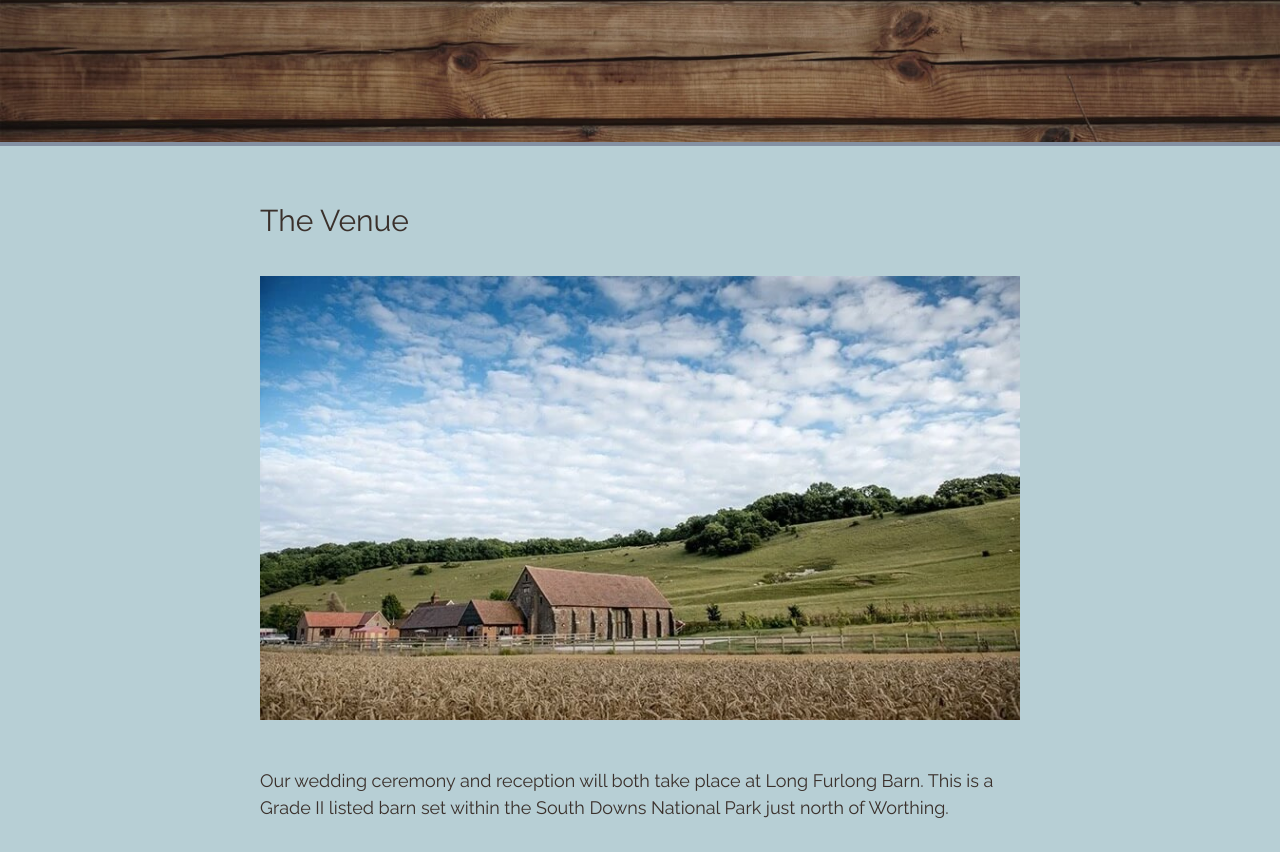
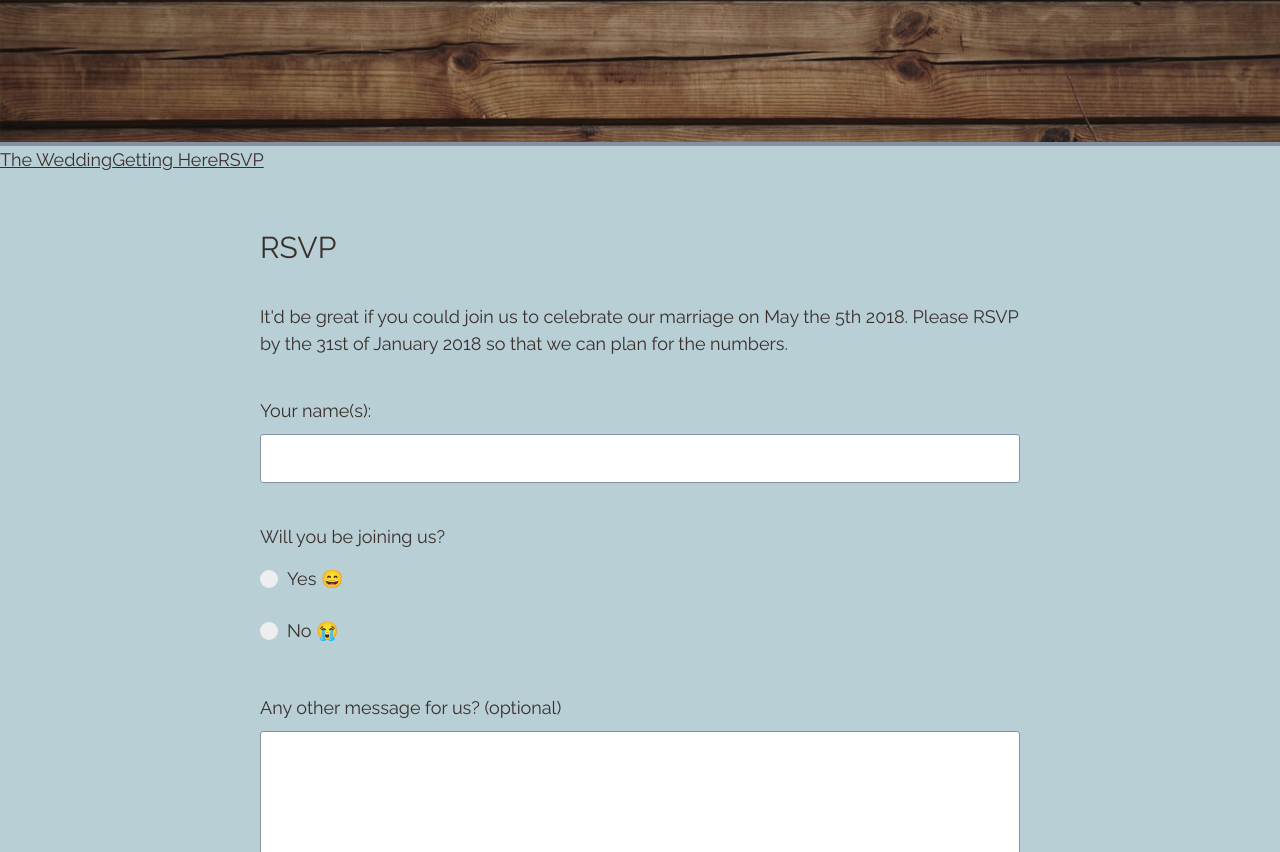
Before and after one commit to adrianosmond/isabelwedding, a React (Create React App) app: page /rsvp in a window 1280 px wide. Shown: the part 508-1360 px from the top of the page. Built offline with nearby package versions, Linux system fonts and the light colour scheme; a web font is replaced by a local one.

Commit message:
Began to split the page into different sections

```diff
--- a/package.json
+++ b/package.json
@@ -4,7 +4,8 @@
   "private": true,
   "dependencies": {
     "react": "^15.6.1",
-    "react-dom": "^15.6.1"
+    "react-dom": "^15.6.1",
+    "react-router-dom": "^4.2.2"
   },
   "devDependencies": {
     "react-scripts": "1.0.11"
--- a/src/App.css
+++ b/src/App.css
@@ -134,6 +134,13 @@ a {
   font-size: 30px;
 }
 
+.page-body__heading--secondary {
+	margin-top: 40px;
+	margin-bottom: -40px;
+  line-height: 1;
+  font-size: 24px;
+}
+
 .page-body__heading:not(:first-child) {
 	margin-top: 80px;
 }
--- a/src/App.js
+++ b/src/App.js
@@ -1,11 +1,19 @@
 import React, { Component } from 'react';
+import {
+  BrowserRouter as Router,
+  Route
+} from 'react-router-dom';
+
+import Tabs from './components/Tabs';
+import TheWedding from './components/TheWedding';
+import GettingHere from './components/GettingHere';
 import RSVPForm from './components/RSVPForm';
-import GettingHere from './components/GettingHere';
 import './App.css';
 
 class App extends Component {
   render() {
     return (
+      <Router>
         <div className="page">
           <div className="page-header">
             <div className="content">
@@ -22,13 +30,13 @@ class App extends Component {
             </div>
           </div>
           <div className="page-body">
-          <div className="content">
-            <GettingHere />
-            <RSVPForm />
+            <Tabs />
+            <Route exact path="/" component={TheWedding}/>
+            <Route path="/getting-here" component={GettingHere}/>
+            <Route path="/rsvp" component={RSVPForm}/>
           </div>
         </div>
-      </div>
-
+      </Router>
     );
   }
 }
--- a/src/components/GettingHere/index.js
+++ b/src/components/GettingHere/index.js
@@ -4,28 +4,13 @@ import './index.css';
 class GettingHere extends Component {
   render() {
     return (
-      <section className="page-body__section">
-        <h2 className="page-body__heading">The Venue</h2>
-        <img src="/long-furlong-barn.jpg" className="page-body__image" />
-        <p className="page-body__text">
-          Our wedding ceremony and reception will both take place at Long Furlong Barn.
-          This is a Grade II listed barn set within the South Downs National Park just north of Worthing.
-        </p>
-        <p className="page-body__text">
-          Address:<br/>
-          Long Furlong Barn,<br/>
-          Clapham,<br/>
-          Worthing,<br/>
-          West Sussex,<br/>
-          BN13 3XN
-        </p>
-
+      <div className="content">
         <h2 className="page-body__heading">Getting here by car</h2>
         <p className="page-body__text">
           The venue is located on Long Furlong/A280. Sat Nav users can use the postcode <span className="no-break">BN13 3XN</span>.
           Look out for the brick sign below:
         </p>
-        <img src="/long-furlong-sign.jpg" className="page-body__image" />
+        <img src="/long-furlong-sign.jpg" className="page-body__image" alt="The sign for Long Furlong Barn" />
         <p className="page-body__text">
           There is plenty of parking available on site. Guests can arrange to leave their cars overnight
           however these need to be collected by 10am the following day.
@@ -43,12 +28,12 @@ class GettingHere extends Component {
         <p className="page-body__text">
           We recommend that you pre-book any taxi journeys as the venue is in a rural location with minimal mobile signal.
           Below are some numbers for taxi companies, though there are others:
-          <ul className="list">
-            <li className="list__item"><a href="http://www.arrowtaxigroup.co.uk" target="_blank">Arrow Taxi Group</a> - 01903 212121</li>
-            <li className="list__item">A & A Taxis - 01903 201201 </li>
-            <li className="list__item">Angmering Station Taxis - 01903 773366</li>
-          </ul>
         </p>
+        <ul className="list">
+          <li className="list__item"><a href="http://www.arrowtaxigroup.co.uk" target="_blank" rel="noopener noreferrer">Arrow Taxi Group</a> - 01903 212121</li>
+          <li className="list__item">A & A Taxis - 01903 201201 </li>
+          <li className="list__item">Angmering Station Taxis - 01903 773366</li>
+        </ul>
 
         <h2 className="page-body__heading">Accommodation</h2>
         <p className="page-body__text">
@@ -59,24 +44,7 @@ class GettingHere extends Component {
           towns of Worthing and Littlehampton. There are a number of campsites available nearby should you wish
           to brave the spring weather!
         </p>
-
-        <h2 className="page-body__heading">Timings</h2>
-        <p className="page-body__text">
-          Our ceremony will begin at 2pm so please arrive ready to be seated at 1.45pm. Carriages at 11.30pm.
-        </p>
-
-        <h2 className="page-body__heading">Confetti</h2>
-        <p className="page-body__text">
-          No need to bring your own, as petal confetti will be provided to guests.
-        </p>
-
-        <h2 className="page-body__heading">Gifts</h2>
-        <p className="page-body__text">
-          Please do not feel that you need to give us a gift. The most important thing to us is having you there
-          to share our special day. However, if you do feel that you wish to make a contribution, some pennies
-          towards our honeymoon pot would be really appreciated.
-        </p>
-      </section>
+      </div>
     );
   }
 }
--- a/src/components/RSVPForm/index.js
+++ b/src/components/RSVPForm/index.js
@@ -35,6 +35,10 @@ class RSVPForm extends Component {
       ScrollTo.scrollTo(this.nameField, 10)
     } else if (!this.state.attendingValid) {
       ScrollTo.scrollTo(this.attendingField, 10)
+    } else if (!this.state.childrenValid) {
+      ScrollTo.scrollTo(this.childrenField, 10)
+    } else if (!this.state.childrensMenuValid) {
+      ScrollTo.scrollTo(this.childrensMenuField, 10)
     }
   }
 
@@ -90,7 +94,8 @@ class RSVPForm extends Component {
   }
 
   validateChildren() {
-    const childrenValid = this.state.children !== '';
+    const childrenValid = this.state.attending !== 'yes' || this.state.children !== '';
+    console.log("C? ", childrenValid);
     this.setState({
       childrenValid
     });
@@ -114,7 +119,7 @@ class RSVPForm extends Component {
 
   render() {
     return (
-      <section className="page-body__section">
+      <div className="content">
         <h2 className="page-body__heading">RSVP</h2>
         <p className="page-body__text">
           It'd be great if you could join us to celebrate our marriage on May the 5th 2018.
@@ -145,12 +150,14 @@ class RSVPForm extends Component {
             !this.state.attendingValid ? <p className="form__error">Please select an option</p> : ''
           }
 
+          {this.state.attending === 'yes' ?
+            <div>
               <label className="form__field">
                 Please list any dietary requirements
                 <textarea className="form__input form__input--textarea" name="Dietary_Requirements" value={this.state.dietaryRequirements}  onChange={this.updateDietaryRequirements.bind(this)}></textarea>
               </label>
 
-          <fieldset className="form__field" ref={(field) => { this.attendingField = field }}>
+              <fieldset className="form__field" ref={(field) => { this.childrenField = field }}>
                 <legend>Will you be joining bringing children?</legend>
                 <label className="form__control">
                   <input className="form__radio" type="radio" name="Bringing_Children" value="yes" checked={this.state.children==='yes'} onChange={this.updateChildren.bind(this, 'yes')} />
@@ -169,7 +176,7 @@ class RSVPForm extends Component {
               {
                 this.state.children === 'yes' ?
                 <div>
-              <fieldset className="form__field" ref={(field) => { this.attendingField = field }}>
+                  <fieldset className="form__field" ref={(field) => { this.childrensMenuField = field }}>
                     <legend>Will they require a meal from the children's menu?</legend>
                     <label className="form__control">
                       <input className="form__radio" type="radio" name="Childrens_Menu" value="yes" checked={this.state.childrensMenu==='yes'} onChange={this.updateChildrensMenu.bind(this, 'yes')} />
@@ -188,13 +195,16 @@ class RSVPForm extends Component {
                 </div>
                 : ''
               }
+            </div>
+          : null}
+
           <label className="form__field">
             Any other message for us? (optional)
             <textarea className="form__input form__input--textarea" name="Message" value={this.state.message}  onChange={this.updateMessage.bind(this)}></textarea>
           </label>
           <input className="form__field form__button" type="submit" value="RSVP!"/>
         </form>
-      </section>
+      </div>
     );
   }
 }
--- /dev/null
+++ b/src/components/Tabs/index.js
@@ -0,0 +1,16 @@
+import React, { Component } from 'react';
+import { Link } from 'react-router-dom';
+import './index.css';
+
+class Tabs extends Component {
+  render() {
+    return (
+      <div className="tabs">
+        <Link className="tabs__tab" to="/">The Wedding</Link>
+        <Link className="tabs__tab" to="/getting-here">Getting Here</Link>
+        <Link className="tabs__tab" to="/rsvp">RSVP</Link>
+      </div>
+    )
+  }
+}
+export default Tabs;
--- /dev/null
+++ b/src/components/TheWedding/index.js
@@ -0,0 +1,44 @@
+import React, { Component } from 'react';
+import './index.css';
+
+class TheWedding extends Component {
+  render() {
+    return (
+      <div className="content">
+        <h2 className="page-body__heading">The Venue</h2>
+        <img src="/long-furlong-barn.jpg" className="page-body__image" alt="Long Furlong Barn" />
+        <p className="page-body__text">
+          Our wedding ceremony and reception will both take place at Long Furlong Barn.
+          This is a Grade II listed barn set within the South Downs National Park just north of Worthing.
+        </p>
+        <h3 className="page-body__heading--secondary">Address</h3>
+        <p className="page-body__text">
+          Long Furlong Barn,<br/>
+          Clapham,<br/>
+          Worthing,<br/>
+          West Sussex,<br/>
+          BN13 3XN
+        </p>
+
+        <h2 className="page-body__heading">Timings</h2>
+        <p className="page-body__text">
+          Our ceremony will begin at 2pm so please arrive ready to be seated at 1.45pm. Carriages at 11.30pm.
+        </p>
+
+        <h2 className="page-body__heading">Confetti</h2>
+        <p className="page-body__text">
+          No need to bring your own, as petal confetti will be provided to guests.
+        </p>
+
+        <h2 className="page-body__heading">Gifts</h2>
+        <p className="page-body__text">
+          Please do not feel that you need to give us a gift. The most important thing to us is having you there
+          to share our special day. However, if you do feel that you wish to make a contribution, some pennies
+          towards our honeymoon pot would be really appreciated.
+        </p>
+      </div>
+    );
+  }
+}
+
+export default TheWedding;
```
Also changed, not shown: src/components/Tabs/index.css (added), src/components/TheWedding/index.css (added), 1 other file (tests, documents, lock files or other folders). Lines whose indentation alone changed are shown as unchanged.
